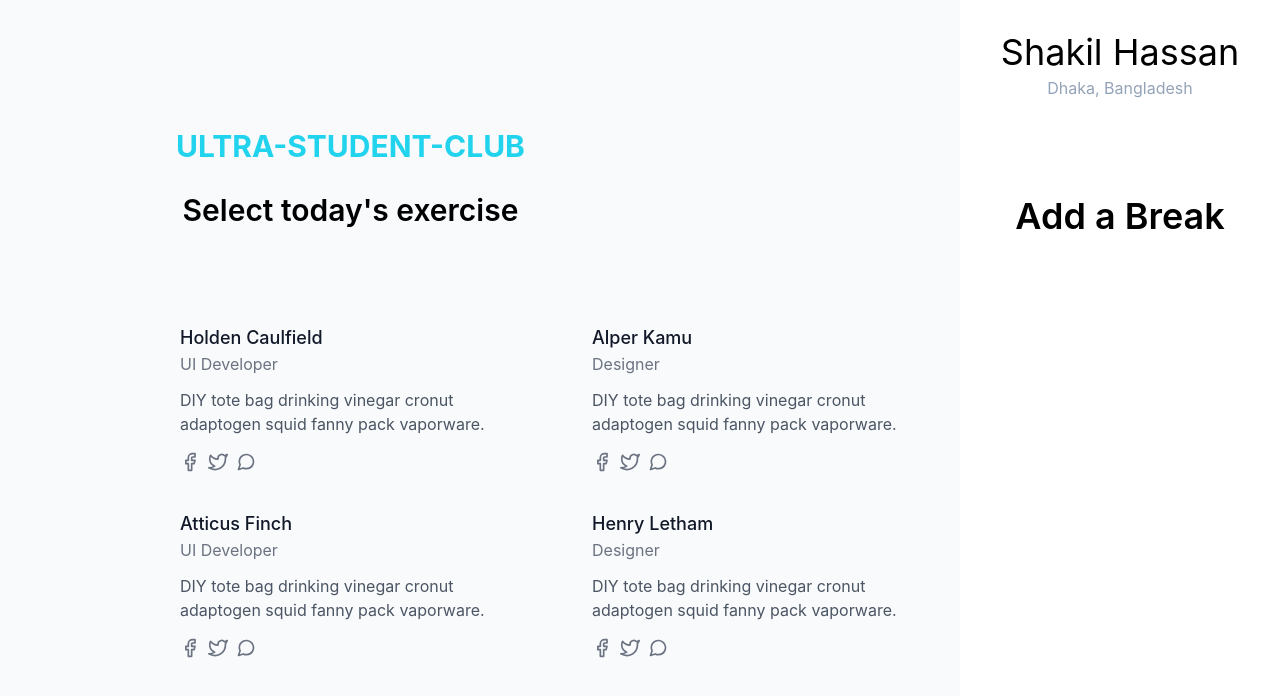
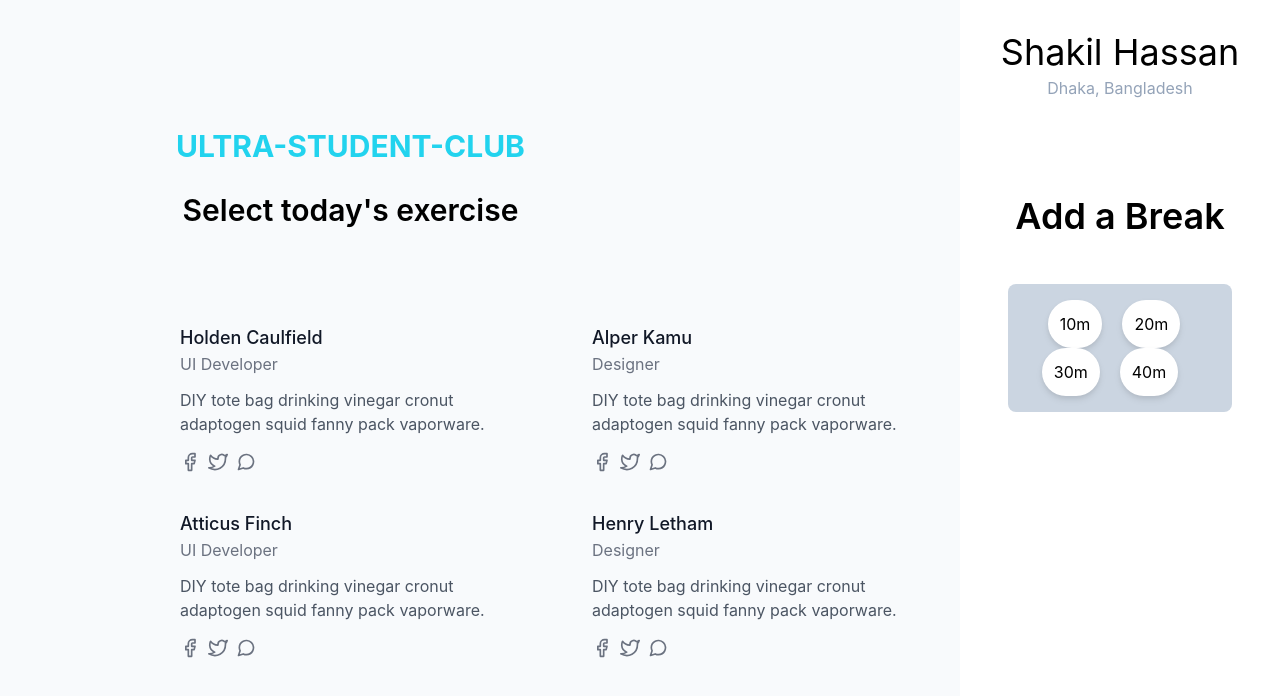
Before and after one commit to sinha45/exercise-app-web, a React (Create React App) app: page / in a window 1280 px wide. Shown: the top 696 px of the page. Built offline with nearby package versions, Linux system fonts and the light colour scheme.

Commit message:
btn added

```diff
--- a/src/components/Information/Info.js
+++ b/src/components/Information/Info.js
@@ -8,6 +8,15 @@ const Info = () => {
             <div className='mt-24'>
                 <h2 className='text-4xl font-semibold'>Add a Break</h2>
             </div>
+            <div className='bg-slate-300 p-4 m-12 rounded-lg'>
+
+                <button className='drop-shadow-md hover:bg-green-500 bg-white p-3 rounded-full mr-5 ml-2'>10m</button>
+                <button className='drop-shadow-md hover:bg-green-500 bg-white p-3 rounded-full mr-5'>20m</button>
+                <button className=' drop-shadow-md hover:bg-green-500 bg-white p-3 rounded-full mr-5'>30m</button>
+                <button className='drop-shadow-md hover:bg-green-500 bg-white p-3 rounded-full mr-5'>40m</button>
+
+
+            </div>
 
 
 
```
